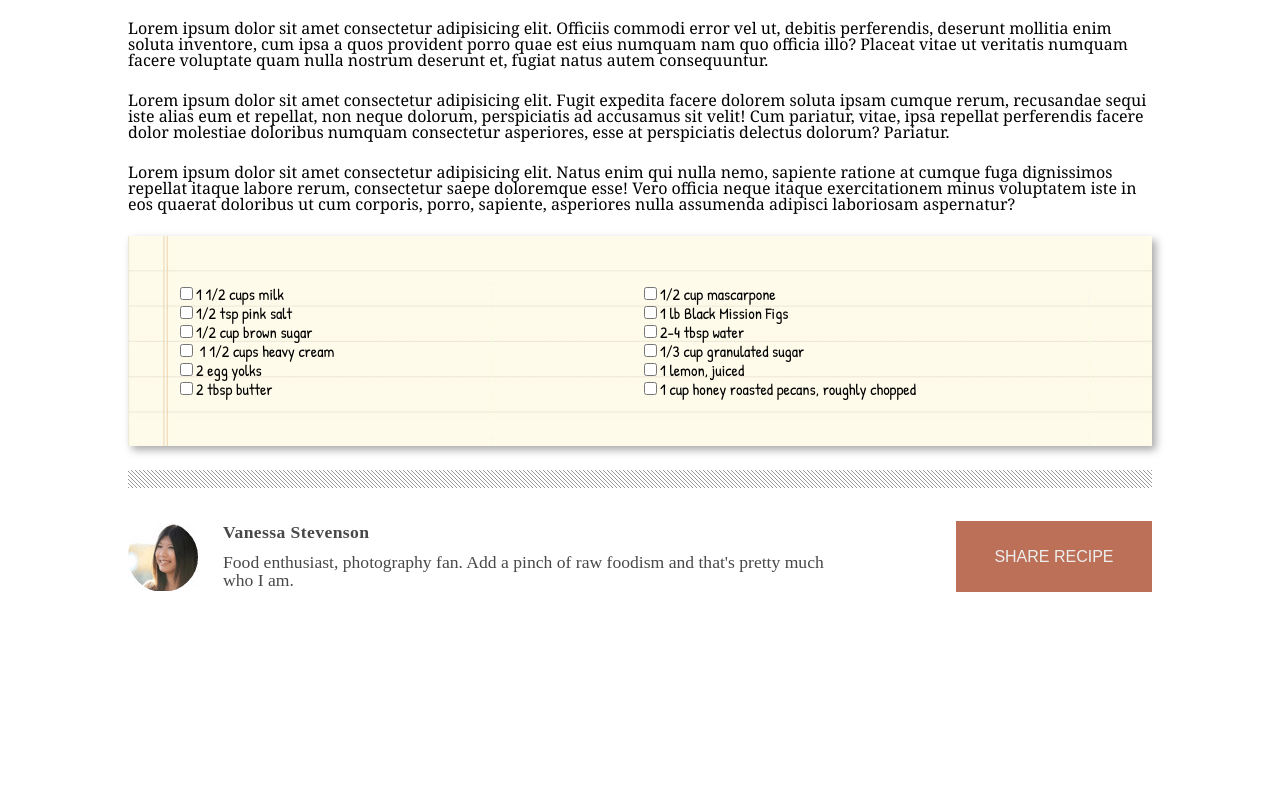
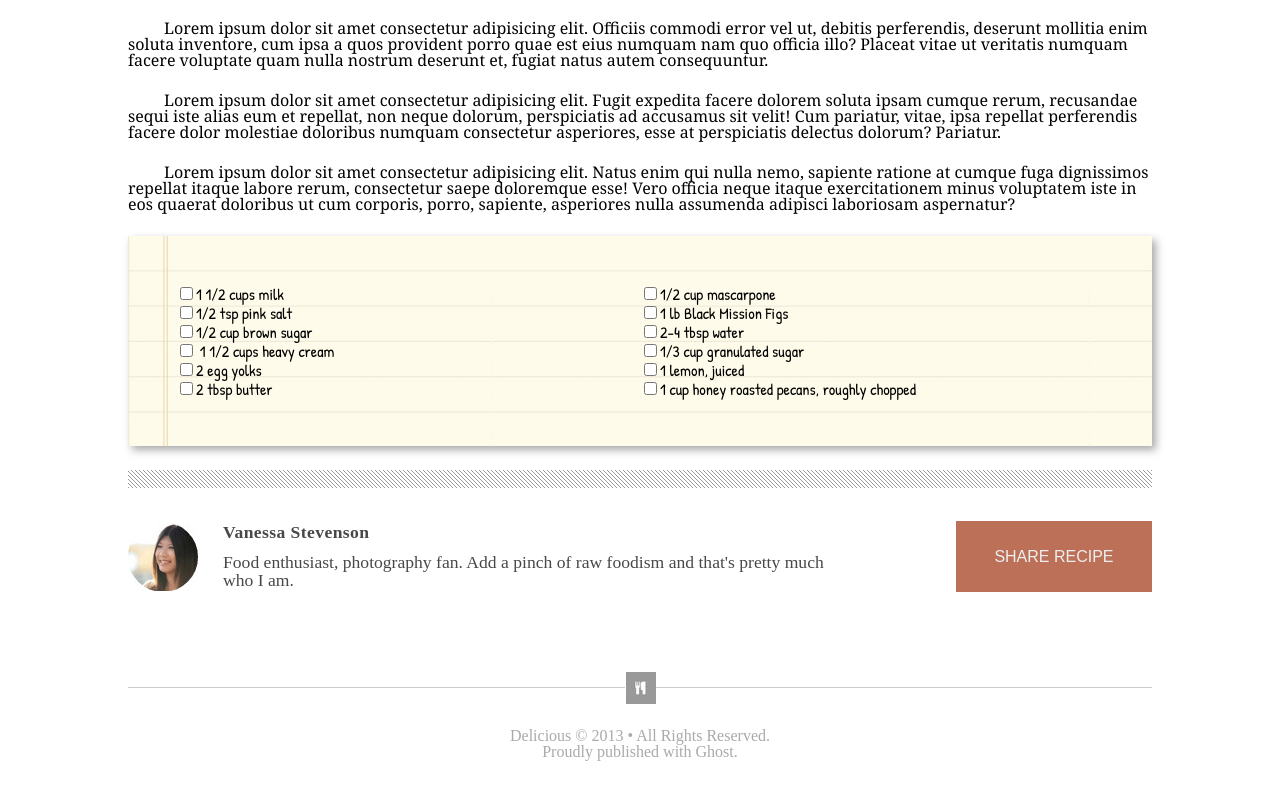
Before and after one commit to Junyoungson808/code201-lab10a, a plain HTML site: page index.html in a window 1280 px wide. Shown: the part 930-1730 px from the top of the page. Before the commit the page ends 1531 px from the top, so only its background shows below. Drawn offline with nearby package versions, Linux system fonts and the light colour scheme.

Commit message:
Footer section added

```diff
--- a/css/style.css
+++ b/css/style.css
@@ -51,6 +51,7 @@ article.recipe {
 .article-text {
   margin: 24px 0px;
   font-family: 'Noto Serif', serif;
+  text-indent: 36px;
 }
 
 .ingredients-container {
@@ -109,3 +110,29 @@ article.recipe {
   width: 72%;
   justify-self: end;
 }
+
+
+.footer-end-content {
+  color: #aaa;
+  text-align: center;
+  margin-top: 24px;
+  margin-bottom: 46px;
+}
+
+footer {
+  width: 80%;
+ padding: 24px 0px;
+}
+
+.top-line-footer-separator {
+  display: flex;
+  width: 100%;
+  align-items: center;
+  margin-top: 46px;
+}
+
+.logo-line {
+  background: #ccc;
+  height: 1px;
+  width: 100%;
+}
--- a/index.html
+++ b/index.html
@@ -83,7 +83,20 @@
     </article>
   </main>
 
-  <footer></footer>
+  <footer>
+    <section class="footer-section">
+      <div class="top-line-footer-separator">
+      <div class="logo-line"></div>
+      <img src="img/small-logo.png" alt="footer-logo-icon" class>
+      <div class="logo-line"></div>
+      </div>
+      <div class="footer-end-content">
+        <h1>Delicious &copy; 2013 &#x2022; All Rights Reserved.</h1>
+        <h2>Proudly published with Ghost.</h2>
+      </div>
+    </section>
+
+  </footer>
 
 </body>
 </html>
```
